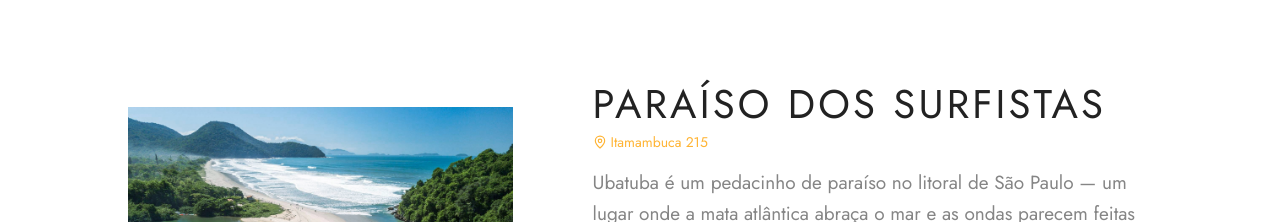
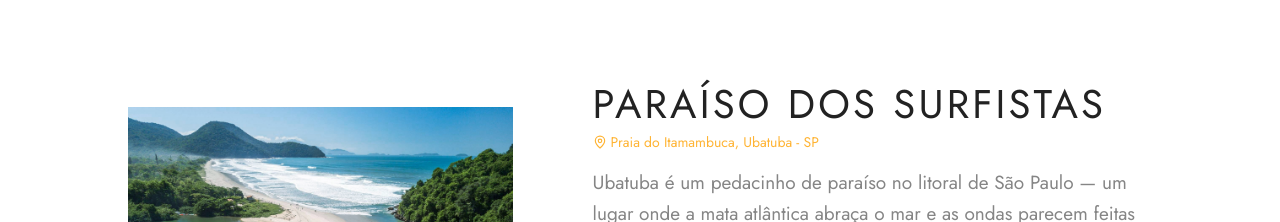
Before and after one commit to IgnacioVivas/Escuela-de-surf-Morro-Boy, a React (Vite) app: page / in a window 1280 px wide. Shown: the part 1160-1382 px from the top of the page. Built offline with nearby package versions, Linux system fonts and the light colour scheme.

Commit message:
seccion paradise y levels terminadas

```diff
--- a/src/components/sections/Paradise.tsx
+++ b/src/components/sections/Paradise.tsx
@@ -9,9 +9,13 @@ function Paradise() {
 			</div>
 			<div>
 				<h2 className="text-3xl text-negro md:text-[40px] uppercase tracking-[.08em] mb-1">Paraíso dos surfistas</h2>
-				<div className="flex items-center gap-1 text-naranja mb-4">
-					<MapPin size={14} /> <span className="text-sm">Itamambuca 215</span>
-				</div>
+				<a
+					className="flex items-center gap-1 text-naranja mb-4 hover:text-amarillo"
+					href="https://maps.app.goo.gl/MHGEskEDKTHYR6GBA"
+					target="_blank"
+				>
+					<MapPin size={14} /> <span className="text-sm">Praia do Itamambuca, Ubatuba - SP</span>
+				</a>
 				<p className="text-[19px] text-gris leading-relaxed">
 					Ubatuba é um pedacinho de paraíso no litoral de São Paulo — um lugar onde a mata atlântica abraça o mar e as
 					ondas parecem feitas sob medida para quem vive a paixão pelo surf. Aqui, cada praia tem sua própria energia:
```
